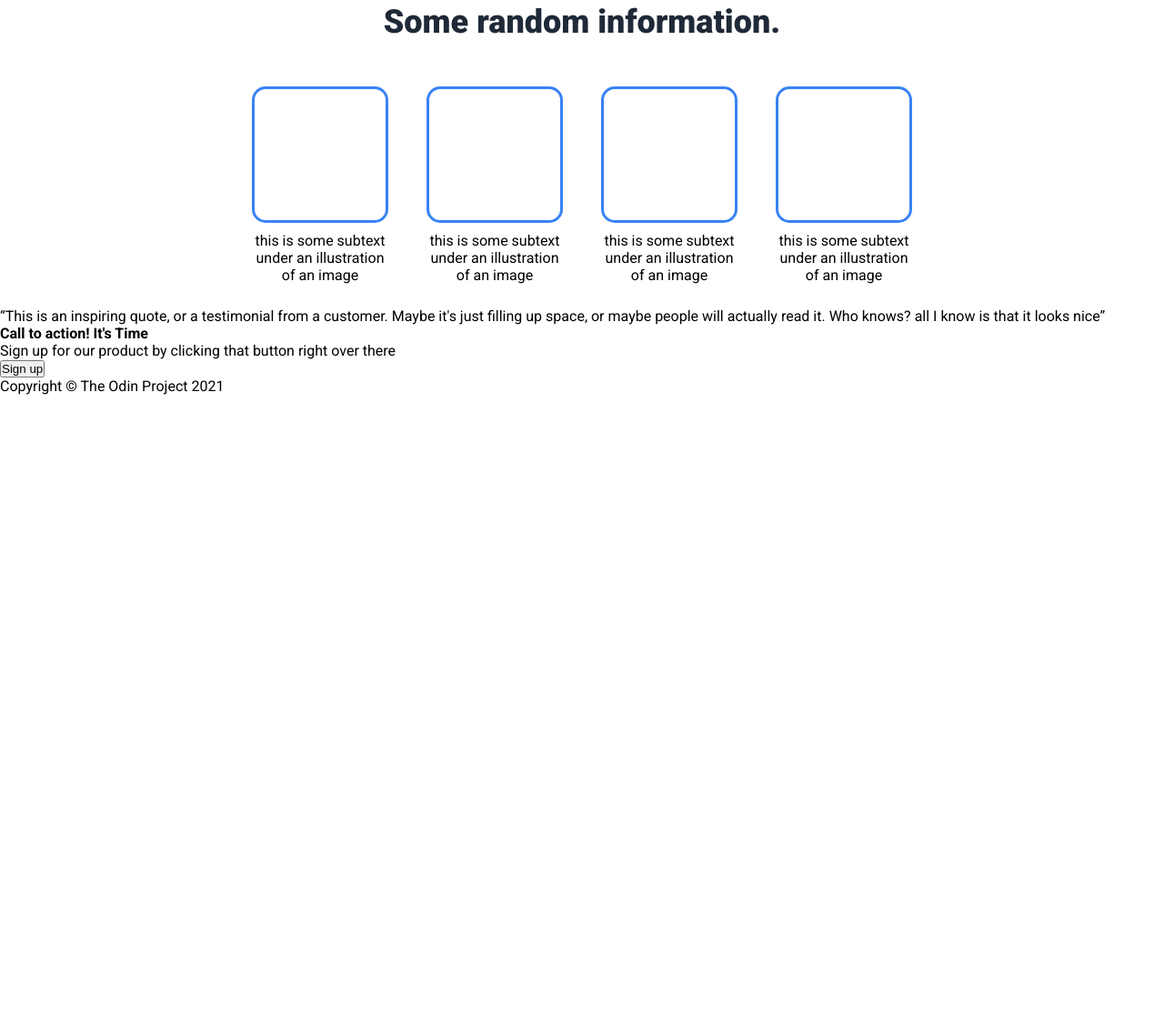
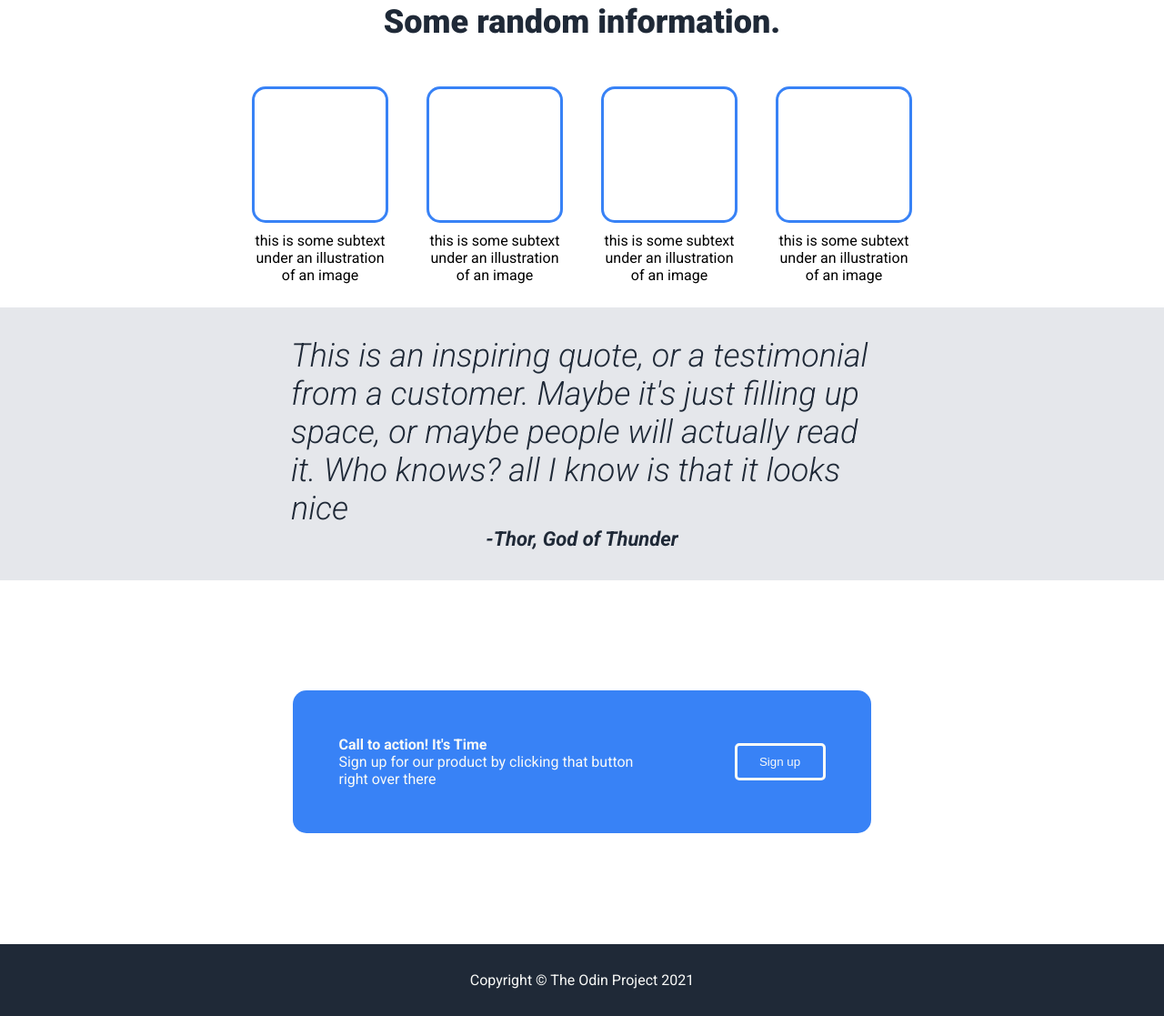
Before and after one commit to darth-punk/Odin-Landing-Page, a plain HTML site: page index.html in a window 1280 px wide. Shown: the part 653-1770 px from the top of the page at 91% size. Before the commit the page ends 1087 px from the top, so only its background shows below. Drawn offline with Linux system fonts and the light colour scheme.

Commit message:
completed

```diff
--- a/css/style.css
+++ b/css/style.css
@@ -65,7 +65,7 @@ a {
   font-size: 18px;
 }
 
-.button-1 {
+.button-1, .button-2 {
   background-color: #3882f6;
   color: #e5e7eb;
   width: 100px;
@@ -111,3 +111,67 @@ a {
   width: 150px;
   margin-bottom: 10px;
 }
+.quote {
+  background-color: #e5e7eb;
+  width: 100vw;
+  height: 300px;
+  display: flex;
+  justify-content: center;
+  align-items: center;
+  flex-direction: column;
+}
+.quote p {
+  max-width: 50vw;
+  font-size: 36px;
+  color: #1f2937;
+  font-style: italic;
+  font-weight: 300;
+}
+.quote .author {
+  font-size: 22px;
+  margin-right: 0;
+  font-weight: 600;
+}
+.cta-section{
+  height: 400px;
+  display: flex;
+  justify-content: center;
+  align-items: center
+}
+.cta {
+  background-color: #3882f6;
+  color: #f9faf8
+  margin-top: 150px
+  width: 40%;
+  display: flex;
+
+
+
+  padding: 50px;
+  border-radius: 15px;
+}
+.cta-left{
+  display: flex;
+  flex-direction: column;
+  justify-content: center;
+  align-items: flex-start;
+  flex: 2;
+}
+.cta-right{ display: flex;
+  flex-direction: column;
+  justify-content: center;
+  align-items: flex-end;flex: 1}
+.cta h4, .cta p{
+  color: #f9faf8
+}
+.button-2{
+  border: 3px solid #f9faf8;
+  color: #f9faf8;
+}
+footer p{
+  background-color: #1f2937;
+  color: #f9faf8;
+  text-align: center;
+  padding: 30px 0;
+
+}
--- a/index.html
+++ b/index.html
@@ -54,18 +54,23 @@
       </div>
     </div>
     </section>
-    <section>
-      <q
-        >This is an inspiring quote, or a testimonial from a customer. Maybe
+    <section class="quote">
+      <p>This is an inspiring quote, or a testimonial from a customer. Maybe
         it's just filling up space, or maybe people will actually read it. Who
-        knows? all I know is that it looks nice</q
-      >
+        knows? all I know is that it looks nice</p>
+        <p class="author">-Thor, God of Thunder</p>
     </section>
-    <section>
-      <h4>Call to action! It's Time</h4>
-      <p>Sign up for our product by clicking that button right over there</p>
-      <button>Sign up</button>
-    </section>
+   <section class="cta-section">
+     <div class="cta">
+      <div class="cta-left">
+        <h4>Call to action! It's Time</h4>
+        <p>Sign up for our product by clicking that button right over there</p>
+      </div>
+      <div class="cta-right">
+        <button class="button-2">Sign up</button>
+      </div>
+    </div>
+  </section>
     <footer>
       <p>Copyright &#169; The Odin Project 2021</p>
     </footer>
```
